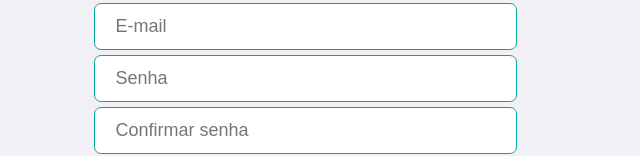
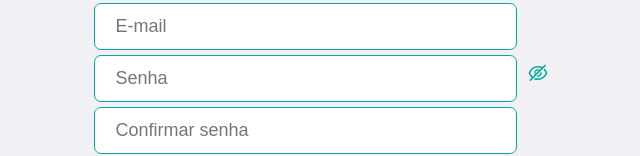
Before and after one commit to 0xkalvin/fortunator, a React (Create React App) app in the folder frontend/: page /register in a window 1280 px wide. Shown: the part 407-563 px from the top of the page, without its empty margins (326-966 px from the left). Built offline with nearby package versions, Linux system fonts and the light colour scheme.

Commit message:
front: Add open and close eyes password on register

```diff
--- a/frontend/src/global.css
+++ b/frontend/src/global.css
@@ -147,6 +147,12 @@ body {
   margin: 30px;
 }
 
+.invisible-button{
+    background: transparent;
+    border: none;
+    color: transparent;
+}
+
 
 @media (max-width: 767px){
     *{
--- a/frontend/src/pages/UserRegister/index.js
+++ b/frontend/src/pages/UserRegister/index.js
@@ -1,6 +1,7 @@
-import React, { useState } from 'react';
+import React, { useState, state, count } from 'react';
 import { Link } from 'react-router-dom';
 import { FiArrowLeft } from 'react-icons/fi';
+import { AiOutlineEye, AiOutlineEyeInvisible} from 'react-icons/ai';
 import '../../global.css';
 import './styles.css'
 import api from '../../service/api';
@@ -12,6 +13,8 @@ export default function UserRegister() {
         const [password, setPassword] = useState('');
         const [confirmPassword, setConfirmPassword] = useState('');
         const [passwordMisMatched, setPasswordMisMatched] = useState('');
+        const [eye, setEye] = useState('close');
+
 
         async function userRegister(){
             if (password === confirmPassword){
@@ -30,9 +33,18 @@ export default function UserRegister() {
 
         }
 
+        function closeEye(){
+            setEye("close");
+            document.getElementById("senha").type = "password";
+        }
+        function openEye(){
+            setEye("open");
+            document.getElementById("senha").type = "text";
+        }
+
+
         return (
         <div>
-
             <Link className="back-link" to="/login">
                     <FiArrowLeft size={22} color="#00a8a0" />
                     Voltar
@@ -59,10 +71,22 @@ export default function UserRegister() {
                />
                <input
                    placeholder="Senha"
+                   id="senha"
                    type="password"
                    value={password}
                    onChange={e => { setPassword(e.target.value) }}
-               />
+               />{(function () {
+                    if(eye === "open"){
+                        return(
+                            <button type="button" class="invisible-button" onClick={closeEye}><AiOutlineEye size={22} color="#00a8a0" /></button>
+                        )
+                    }if(eye === "close"){
+                        return(
+                            <button type="button" class="invisible-button" onClick={openEye}><AiOutlineEyeInvisible size={22} color="#00a8a0" /></button>
+                        )
+                    }
+               })()}
+
                {(function () {
                    if(passwordMisMatched === true){
                     return(<p class="password-mismatched">Senha não correspondente</p>)
```
